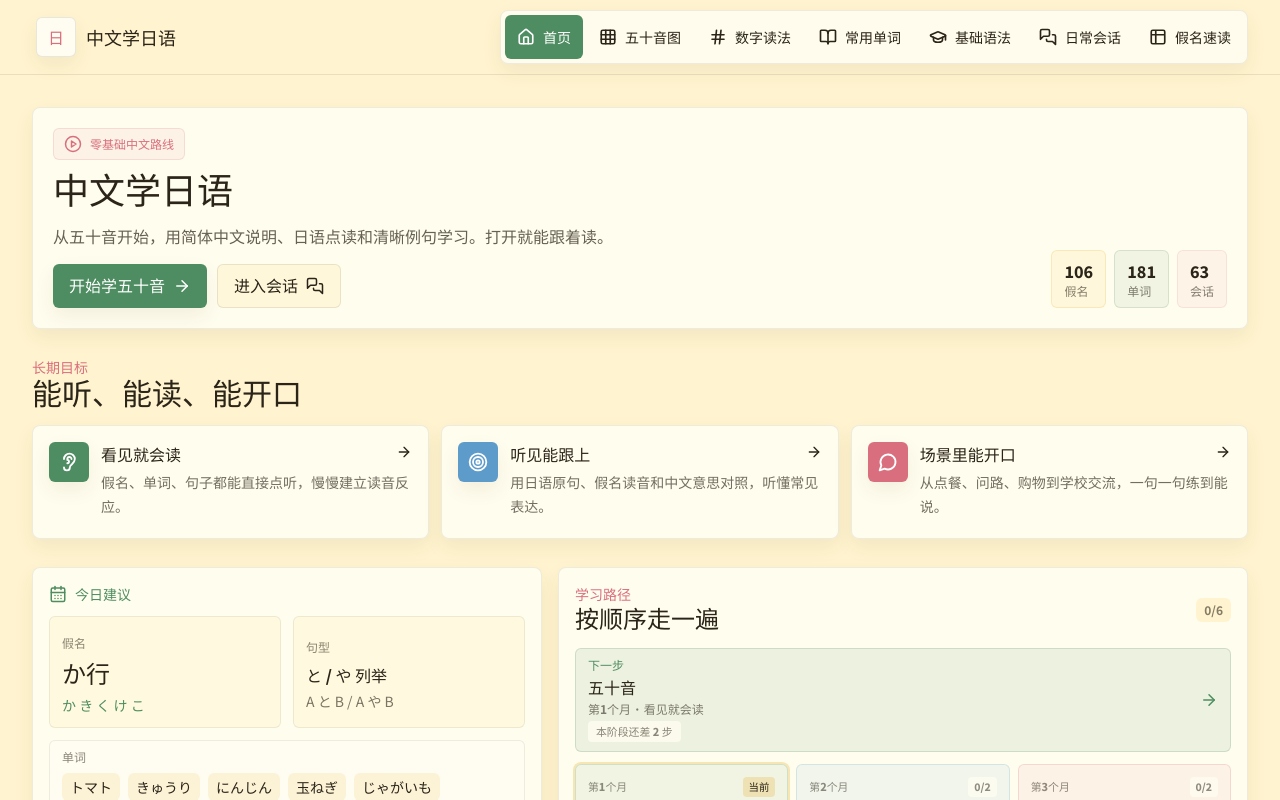
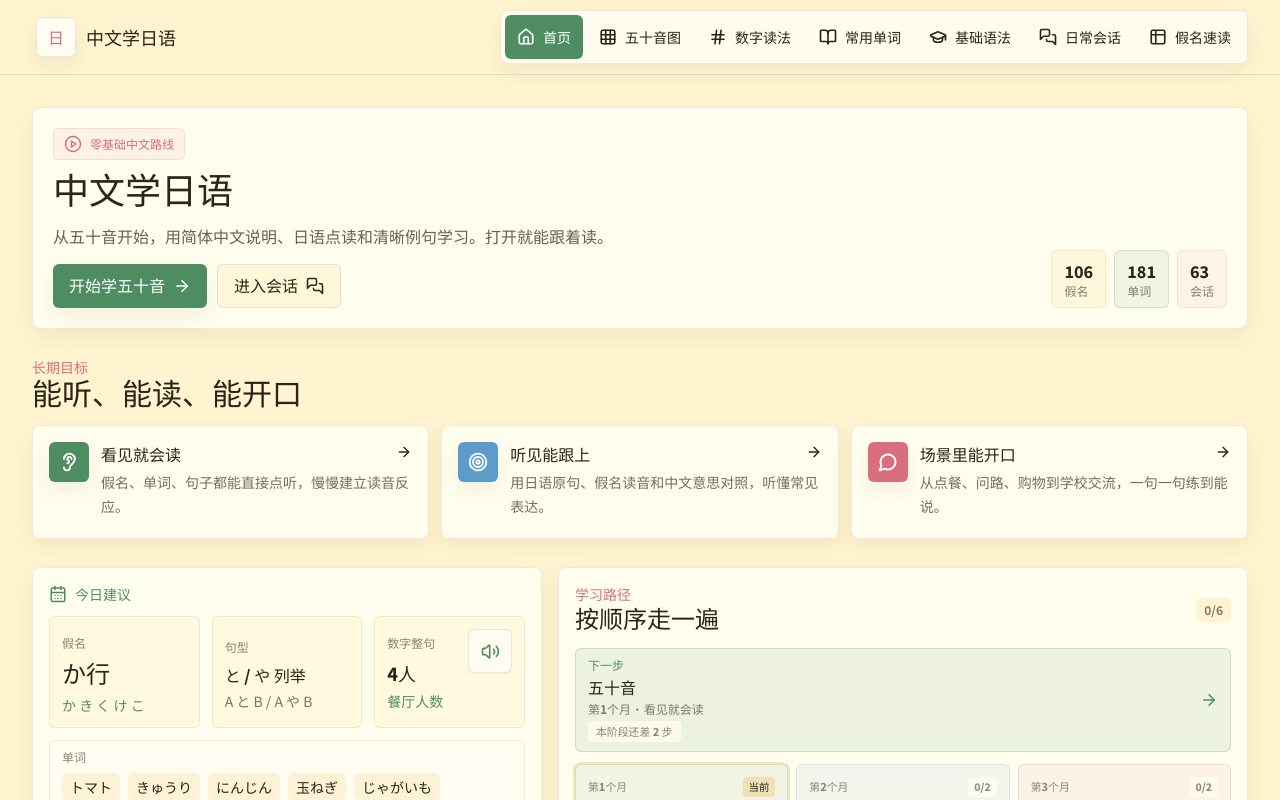
Before and after one commit to marksui/nihongo-learning, a React (Vite) app: page / in a window 1280 px wide. Shown: the top 800 px of the page. Built offline with nearby package versions, Linux system fonts and the light colour scheme.

Commit message:
Add daily number suggestion

```diff
--- a/src/data/learningPath.ts
+++ b/src/data/learningPath.ts
@@ -2,6 +2,7 @@ import type { PageKey } from "../components/Navbar";
 import { dialogues } from "./dialogues";
 import { grammarLessons } from "./grammar";
 import { kanaGroups, kanaItems } from "./kana";
+import { numberSceneExamples } from "./numbers";
 import { vocabulary } from "./vocabulary";
 
 export interface LearningPathStep {
@@ -46,6 +47,7 @@ export interface TodaySuggestion {
   words: typeof vocabulary;
   grammar: (typeof grammarLessons)[number];
   dialogue: (typeof dialogues)[number];
+  numberScene: (typeof numberSceneExamples)[number];
 }
 
 export const learningGoals: LearningGoal[] = [
@@ -153,5 +155,6 @@ export const getTodaySuggestion = (date = new Date()): TodaySuggestion => {
     words: pickMany(vocabulary, dayIndex * 5, 5),
     grammar: grammarLessons[dayIndex % grammarLessons.length],
     dialogue: dialogues[dayIndex % dialogues.length],
+    numberScene: numberSceneExamples[dayIndex % numberSceneExamples.length],
   };
 };
--- a/src/pages/Home.tsx
+++ b/src/pages/Home.tsx
@@ -113,6 +113,7 @@ const featureCards: FeatureCard[] = [
 const Home = ({ onNavigate, onSpeak }: HomeProps) => {
   const today = useMemo(() => getTodaySuggestion(), []);
   const [progress, setProgress] = useState(() => readLearningProgress());
+  const [activeTodayNumber, setActiveTodayNumber] = useState(false);
   const goalsById = useMemo(() => new Map(learningGoals.map((goal) => [goal.id, goal])), []);
   const milestonesById = useMemo(() => new Map(learningMilestones.map((milestone) => [milestone.id, milestone])), []);
   const featureByPage = useMemo(() => new Map(featureCards.map((card) => [card.page, card])), []);
@@ -153,6 +154,12 @@ const Home = ({ onNavigate, onSpeak }: HomeProps) => {
     if (!todayDone) {
       setProgress(markTodaySuggestionDone());
     }
+  };
+
+  const playTodayNumber = async () => {
+    setActiveTodayNumber(true);
+    const ok = await onSpeak(today.numberScene.audioText ?? today.numberScene.japanese);
+    window.setTimeout(() => setActiveTodayNumber(false), ok ? 360 : 900);
   };
 
   return (
@@ -229,7 +236,7 @@ const Home = ({ onNavigate, onSpeak }: HomeProps) => {
             <CalendarDays aria-hidden="true" size={18} />
             今日建议
           </div>
-          <div className="grid gap-3 sm:grid-cols-2">
+          <div className="grid gap-3 sm:grid-cols-3">
             <button
               type="button"
               onClick={() => onNavigate("kana")}
@@ -248,6 +255,30 @@ const Home = ({ onNavigate, onSpeak }: HomeProps) => {
               <span className="mt-1 block break-words text-base font-extrabold text-ink">{today.grammar.title}</span>
               <span className="mt-1 block truncate text-sm text-ink/62">{today.grammar.pattern}</span>
             </button>
+            <div
+              className={`min-h-24 rounded-md border p-3 transition ${
+                activeTodayNumber ? "border-matcha/40 bg-matcha/10 ring-2 ring-matcha/24" : "border-ink/8 bg-rice/48 hover:border-matcha/28 hover:bg-rice"
+              }`}
+            >
+              <div className="flex items-start justify-between gap-2">
+                <button
+                  type="button"
+                  onClick={() => onNavigate("numbers")}
+                  className="min-w-0 flex-1 cursor-pointer text-left"
+                >
+                  <span className="text-xs font-bold text-ink/55">数字整句</span>
+                  <span className="mt-1 block truncate text-lg font-extrabold text-ink">{today.numberScene.highlight}</span>
+                  <span className="mt-1 block truncate text-sm font-bold text-matcha">{today.numberScene.title}</span>
+                </button>
+                <SpeakButton
+                  active={activeTodayNumber}
+                  ariaLabel={`朗读数字整句 ${today.numberScene.title}`}
+                  onClick={playTodayNumber}
+                  title="朗读整句"
+                  variant="light"
+                />
+              </div>
+            </div>
           </div>
           <div className="mt-3 rounded-md border border-ink/8 bg-paper px-3 py-2">
             <p className="text-xs font-bold text-ink/55">单词</p>
```
